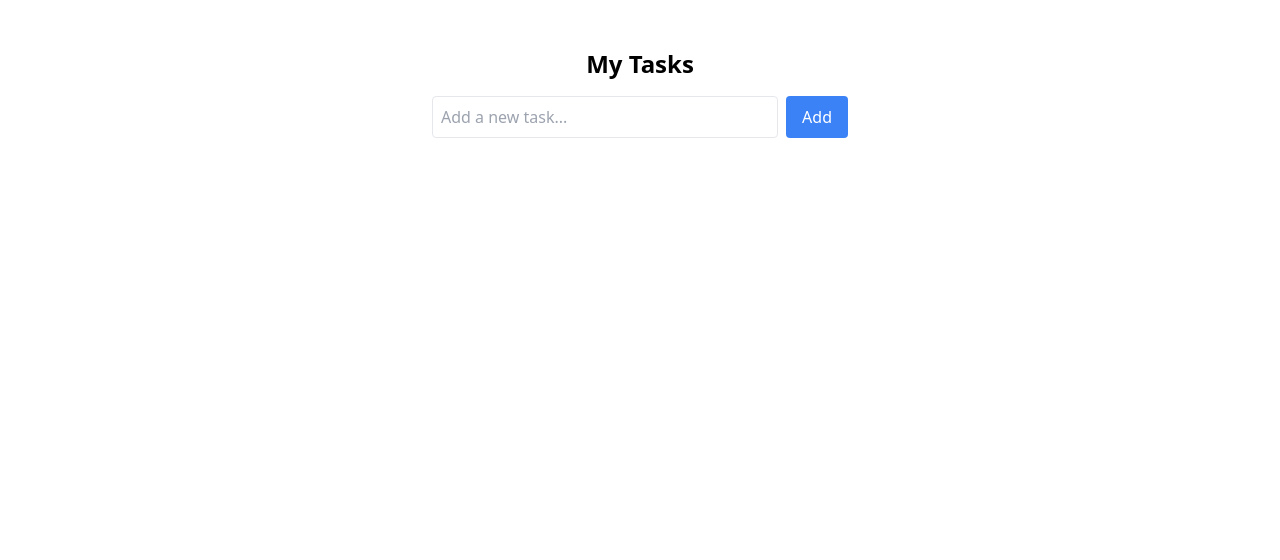
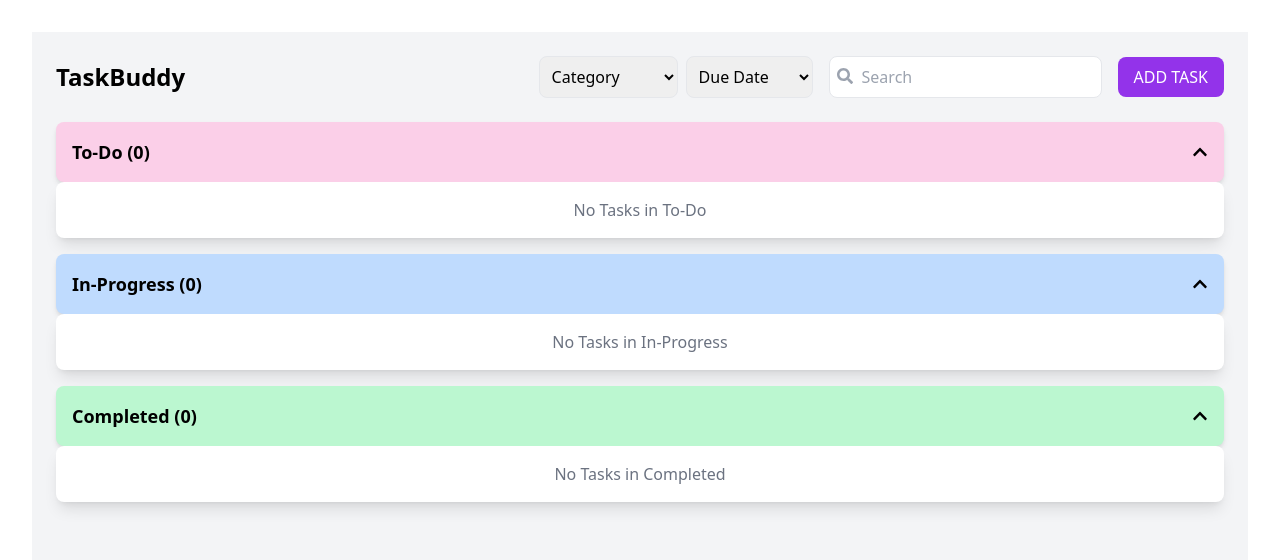
Before and after one commit to rishang-design/https-TaskManagementSystemRishang, a React (Vite) app: page /tasklist in a window 1280 px wide. Shown: the top 560 px of the page. Built offline with nearby package versions, Linux system fonts and the light colour scheme.

Commit message:
add task modified

```diff
--- a/package.json
+++ b/package.json
@@ -17,6 +17,7 @@
     "googleauth": "^3.0.2",
     "react": "^19.0.0",
     "react-dom": "^19.0.0",
+    "react-icons": "^5.5.0",
     "react-router-dom": "^7.3.0"
   },
   "devDependencies": {
--- a/src/components/TaskList.tsx
+++ b/src/components/TaskList.tsx
@@ -1,145 +1,300 @@
-import React from 'react';
+import React, { useState, useEffect } from "react";
+import {
+  FaSearch,
+  FaPlus,
+  FaChevronDown,
+  FaChevronUp,
+  FaTrash,
+} from "react-icons/fa";
 
 interface Task {
-  id: string;
-  title: string;
-  completed: boolean;
+  id: number;
+  name: string;
+  status: "To-Do" | "In-Progress" | "Completed";
+  category: string;
+  dueDate: string;
+  description: string | undefined;
 }
 
+
+
 const TaskList: React.FC = () => {
-  const [tasks, setTasks] = React.useState<Task[]>([]);
-  const [newTask, setNewTask] = React.useState('');
+  const [tasks, setTasks] = useState<Task[]>([]);
+  const [isCollapsed, setIsCollapsed] = useState<Record<string, boolean>>({
+    "To-Do": false,
+    "In-Progress": false,
+    "Completed": false,
+  });
+  const [showModal, setShowModal] = useState(false);
+  const [newTask, setNewTask] = useState<Task>({
+    id: Date.now(),
+    name: "",
+    status: "To-Do",
+    category: "",
+    dueDate: "",
+    description: "",
+  });
 
-  const addTask = () => {
-    if (newTask.trim()) {
-      setTasks([...tasks, { id: Date.now().toString(), title: newTask, completed: false }]);
-      setNewTask('');
+  // Load tasks from local storage on mount
+  useEffect(() => {
+    const storedTasks = localStorage.getItem("tasks");
+    if (storedTasks) {
+      setTasks(JSON.parse(storedTasks));
+    }
+  }, []);
+
+  // Save tasks to local storage
+  useEffect(() => {
+    localStorage.setItem("tasks", JSON.stringify(tasks));
+  }, [tasks]);
+
+  const toggleCollapse = (section: string) => {
+    setIsCollapsed((prev) => ({ ...prev, [section]: !prev[section] }));
+  };
+
+  const handleInputChange = (
+    e: React.ChangeEvent<HTMLInputElement | HTMLSelectElement>
+  ) => {
+    const { name, value } = e.target;
+    setNewTask((prev) => ({ ...prev, [name]: value }));
+  };
+
+  const handleFileUpload = (e: React.ChangeEvent<HTMLInputElement>) => {
+    if (e.target.files && e.target.files[0]) {
+      setNewTask((prev) => ({
+        ...prev,
+        attachment: e.target.files[0].name,
+      }));
     }
   };
 
-  const toggleTask = (id: string) => {
-    setTasks(tasks.map(task =>
-      task.id === id ? { ...task, completed: !task.completed } : task
-    ));
+  const addTask = () => {
+    if (!newTask.name || !newTask.dueDate || !newTask.category) {
+      alert("Please fill all fields!");
+      return;
+    }
+    console.log("hehe",newTask)
+    const updatedTasks = [...tasks, { ...newTask, id: Date.now() }];
+    setTasks(updatedTasks);
+    setShowModal(false);
+
+    // Reset form fields
+    setNewTask({
+      id: Date.now(),
+      name: "",
+      status: "To-Do",
+      category: "",
+      dueDate: "",
+      description: "",
+    });
   };
 
+  const deleteTask = (id: number) => {
+    const updatedTasks = tasks.filter((task) => task.id !== id);
+    setTasks(updatedTasks);
+  };
+
+  const renderTasks = (status: string) =>
+    tasks.filter((task) => task.status === status);
+
   return (
-    <div className="max-w-md mx-auto p-4">
-      <h2 className="text-2xl font-bold mb-4">My Tasks</h2>
-      <div className="flex gap-2 mb-4">
-        <input
-          type="text"
-          value={newTask}
-          onChange={(e) => setNewTask(e.target.value)}
-          placeholder="Add a new task..."
-          className="flex-1 p-2 border rounded"
-        />
-        <button
-          onClick={addTask}
-          className="bg-blue-500 text-white px-4 py-2 rounded hover:bg-blue-600"
-        >
-          Add
-        </button>
+    <div className="min-h-screen bg-gray-100 p-6">
+      <div className="flex justify-between items-center mb-6">
+        <h1 className="text-2xl font-bold">TaskBuddy</h1>
+
+        <div className="flex items-center gap-4">
+          <div className="flex items-center gap-2">
+            <select className="p-2 border rounded-lg">
+              <option>Category</option>
+              <option>Work</option>
+              <option>Personal</option>
+              <option>Development</option>
+              <option>Design</option>
+              <option>Testing</option>
+            </select>
+            <select className="p-2 border rounded-lg">
+              <option>Due Date</option>
+              <option>Ascending</option>
+              <option>Descending</option>
+            </select>
+          </div>
+
+          <div className="relative">
+            <input
+              type="text"
+              placeholder="Search"
+              className="p-2 pl-8 border rounded-lg outline-none"
+            />
+            <FaSearch className="absolute left-2 top-3 text-gray-400" />
+          </div>
+
+          <button
+            onClick={() => setShowModal(true)}
+            className="bg-purple-600 text-white px-4 py-2 rounded-lg hover:bg-purple-700 transition"
+          >
+            {/* <FaPlus className="mr-2" /> */}
+            ADD TASK
+          </button>
+        </div>
       </div>
-      <ul className="space-y-2">
-        {tasks.map(task => (
-          <li
-            key={task.id}
-            className="flex items-center gap-2 p-2 border rounded"
+
+      {/* TASK SECTIONS */}
+      {["To-Do", "In-Progress", "Completed"].map((section) => (
+        <div key={section} className="mb-4">
+          <div
+            className={`flex justify-between items-center p-4 rounded-lg shadow-md ${
+              section === "To-Do"
+                ? "bg-pink-200"
+                : section === "In-Progress"
+                ? "bg-blue-200"
+                : "bg-green-200"
+            } cursor-pointer`}
+            onClick={() => toggleCollapse(section)}
           >
+            <h2 className="text-lg font-bold">
+              {section} ({renderTasks(section).length})
+            </h2>
+            {isCollapsed[section] ? (
+              <FaChevronDown />
+            ) : (
+              <FaChevronUp />
+            )}
+          </div>
+
+          {!isCollapsed[section] && (
+            <div className="p-4 bg-white shadow-lg rounded-lg">
+              {renderTasks(section).length > 0 ? (
+                renderTasks(section).map((task) => (
+                  <div
+                    key={task.id}
+                    className="flex justify-between items-center p-3 border-b last:border-0"
+                  >
+                    <div>
+                      <h3 className="font-semibold">{task.name}</h3>
+                      <p className="text-sm text-gray-500">
+                        Due: {task.dueDate} | {task.category}
+                      </p>
+                      <p>{task.description}</p>
+                    </div>
+                    <div className="flex items-center gap-2">
+                      <button
+                        className="text-red-500 hover:underline cursor-pointer"
+                        onClick={() => deleteTask(task.id)}
+                      >
+                        <FaTrash />
+                      </button>
+                    </div>
+                  </div>
+                ))
+              ) : (
+                <p className="text-gray-500 text-center">
+                  No Tasks in {section}
+                </p>
+              )}
+            </div>
+          )}
+        </div>
+      ))}
+
+{/* test */}
+{showModal && (
+        <div className="fixed inset-0 bg-black bg-opacity-50 flex justify-center items-center z-50">
+          <div className="bg-white p-6 rounded-lg shadow-lg w-1/2">
+            <h2 className="text-2xl font-bold mb-4">Create Task</h2>
+
+            {/* Task Title */}
             <input
-              type="checkbox"
-              checked={task.completed}
-              onChange={() => toggleTask(task.id)}
-              className="h-4 w-4"
+              type="text"
+              name="name"
+              placeholder="Task title"
+              value={newTask.name}
+              onChange={handleInputChange}
+              className="w-full p-2 border rounded mb-3"
+              required
             />
-            <span className={task.completed ? 'line-through text-gray-500' : ''}>
-              {task.title}
-            </span>
-          </li>
-        ))}
-      </ul>
+
+            {/* Task Description */}
+
+            <textarea name="description" id="description" placeholder="Description" value={newTask.description}
+            onChange={e=>{
+              setNewTask({
+                ...newTask,
+                description: e.target.value
+              })
+            }} className="w-full p-2 border rounded mb-3"></textarea>
+
+            {/* Category Dropdown */}
+            <div className="mb-3">
+              <label className="block text-gray-600 font-semibold mb-1">
+                Task Category
+              </label>
+              <select
+                name="category"
+                value={newTask.category}
+                onChange={handleInputChange}
+                className="p-2 border rounded w-full"
+                required
+              >
+                <option value="">Choose Category</option>
+                <option value="Meeting">Meeting</option>
+                <option value="Development">Development</option>
+                <option value="Design">Design</option>
+                <option value="Testing">Testing</option>
+                <option value="Documentation">Documentation</option>
+              </select>
+            </div>
+
+            <div className="flex gap-4 mb-3">
+              {/* Due Date */}
+              <input
+                type="date"
+                name="dueDate"
+                value={newTask.dueDate}
+                onChange={handleInputChange}
+                className="p-2 border rounded w-1/2"
+                required
+              />
+
+              {/* Task Status */}
+              <select
+                name="status"
+                value={newTask.status}
+                onChange={handleInputChange}
+                className="p-2 border rounded w-1/2"
+              >
+                <option value="To-Do">To-Do</option>
+                <option value="In-Progress">In-Progress</option>
+                <option value="Completed">Completed</option>
+              </select>
+            </div>
+
+            {/* File Upload */}
+            <input
+              type="file"
+              onChange={handleFileUpload}
+              className="mb-3 w-full"
+            />
+
+            {/* Buttons */}
+            <div className="flex justify-end gap-4">
+              <button
+                onClick={() => setShowModal(false)}
+                className="bg-gray-300 px-4 py-2 rounded hover:bg-gray-400"
+              >
+                CANCEL
+              </button>
+              <button
+                onClick={addTask}
+                className="bg-purple-600 text-white px-4 py-2 rounded hover:bg-purple-700 transition"
+              >
+                CREATE
+              </button>
+            </div>
+          </div>
+        </div>
+      )}
     </div>
   );
 };
 
 export default TaskList;
-
-
-// import React, { useState } from "react";
-// import { DragDropContext, Droppable, Draggable } from "react-beautiful-dnd";
-// import { PlusCircle, Trash2, CheckCircle } from "react-icons/fi";
-
-// interface Task {
-//   id: string;
-//   title: string;
-//   category: string;
-//   dueDate: string;
-//   completed: boolean;
-// }
-
-// const initialTasks: Task[] = [
-//   { id: "1", title: "Design Homepage UI", category: "Work", dueDate: "2025-03-20", completed: false },
-//   { id: "2", title: "Grocery Shopping", category: "Personal", dueDate: "2025-03-18", completed: false },
-// ];
-
-// const TaskList: React.FC = () => {
-//   const [tasks, setTasks] = useState<Task[]>(initialTasks);
-
-//   const handleDragEnd = (result: any) => {
-//     if (!result.destination) return;
-//     const updatedTasks = [...tasks];
-//     const [movedTask] = updatedTasks.splice(result.source.index, 1);
-//     updatedTasks.splice(result.destination.index, 0, movedTask);
-//     setTasks(updatedTasks);
-//   };
-
-//   return (
-//     <div className="max-w-3xl mx-auto p-4 bg-white shadow-lg rounded-lg">
-//       <h2 className="text-xl font-semibold mb-4">Task List</h2>
-//       {tasks.length === 0 ? (
-//         <div className="text-center py-10 text-gray-500">No tasks available</div>
-//       ) : (
-//         <DragDropContext onDragEnd={handleDragEnd}>
-//           <Droppable droppableId="taskList">
-//             {(provided) => (
-//               <ul {...provided.droppableProps} ref={provided.innerRef} className="space-y-2">
-//                 {tasks.map((task, index) => (
-//                   <Draggable key={task.id} draggableId={task.id} index={index}>
-//                     {(provided) => (
-//                       <li
-//                         {...provided.draggableProps}
-//                         {...provided.dragHandleProps}
-//                         ref={provided.innerRef}
-//                         className="p-3 flex justify-between bg-gray-100 rounded-md shadow-sm"
-//                       >
-//                         <div>
-//                           <p className="font-medium">{task.title}</p>
-//                           <p className="text-sm text-gray-500">{task.category} - Due {task.dueDate}</p>
-//                         </div>
-//                         <div className="flex gap-2">
-//                           <button className="text-green-500 hover:text-green-700">
-//                             <CheckCircle size={18} />
-//                           </button>
-//                           <button className="text-red-500 hover:text-red-700">
-//                             <Trash2 size={18} />
-//                           </button>
-//                         </div>
-//                       </li>
-//                     )}
-//                   </Draggable>
-//                 ))}
-//                 {provided.placeholder}
-//               </ul>
-//             )}
-//           </Droppable>
-//         </DragDropContext>
-//       )}
-//       <button className="mt-4 flex items-center gap-2 px-4 py-2 bg-blue-500 text-white rounded-md hover:bg-blue-600">
-//         <PlusCircle size={18} /> Add Task
-//       </button>
-//     </div>
-//   );
-// };
-
-// export default TaskList;
```
Also changed, not shown: src/components/login.tsx (+1 -16 lines), src/components/boardview.tsx (added), src/components/fileupload.tsx (added), src/components/taskform.tsx (added), 1 other file (tests, documents, lock files or other folders).
